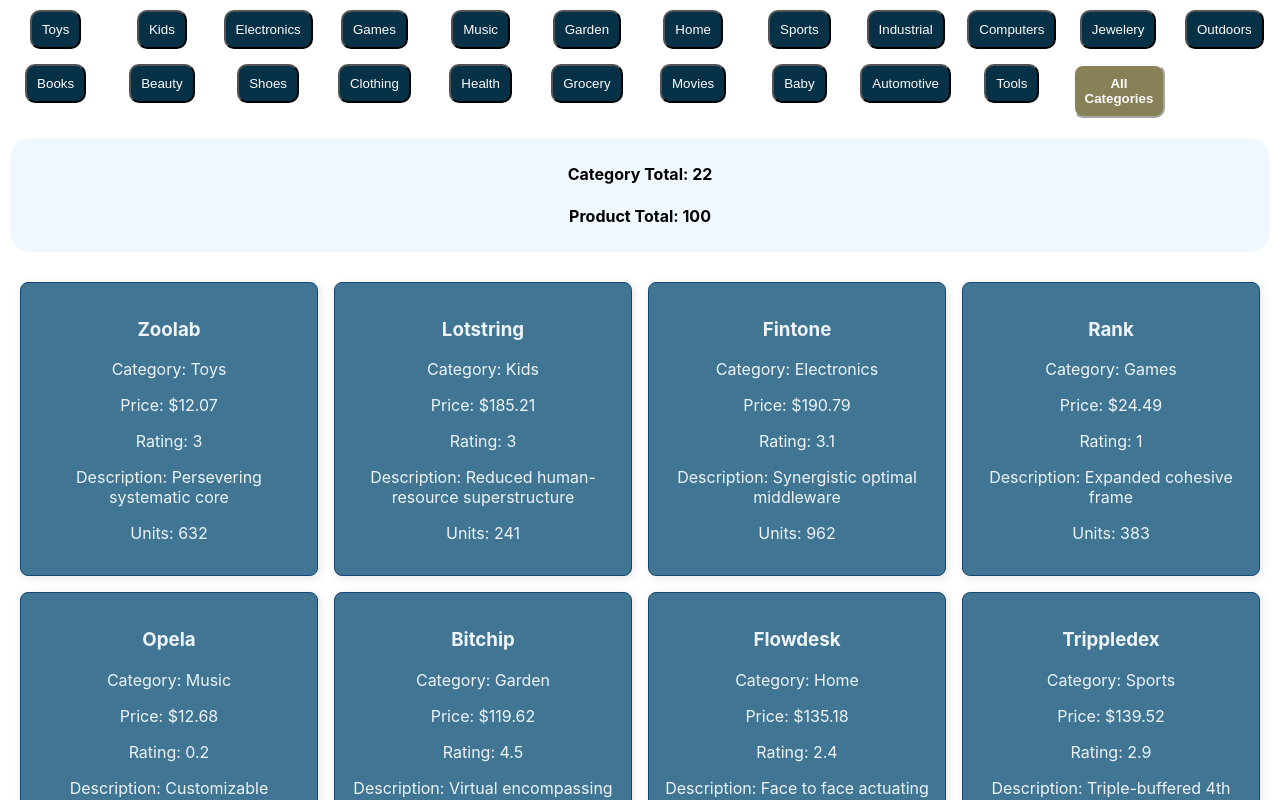
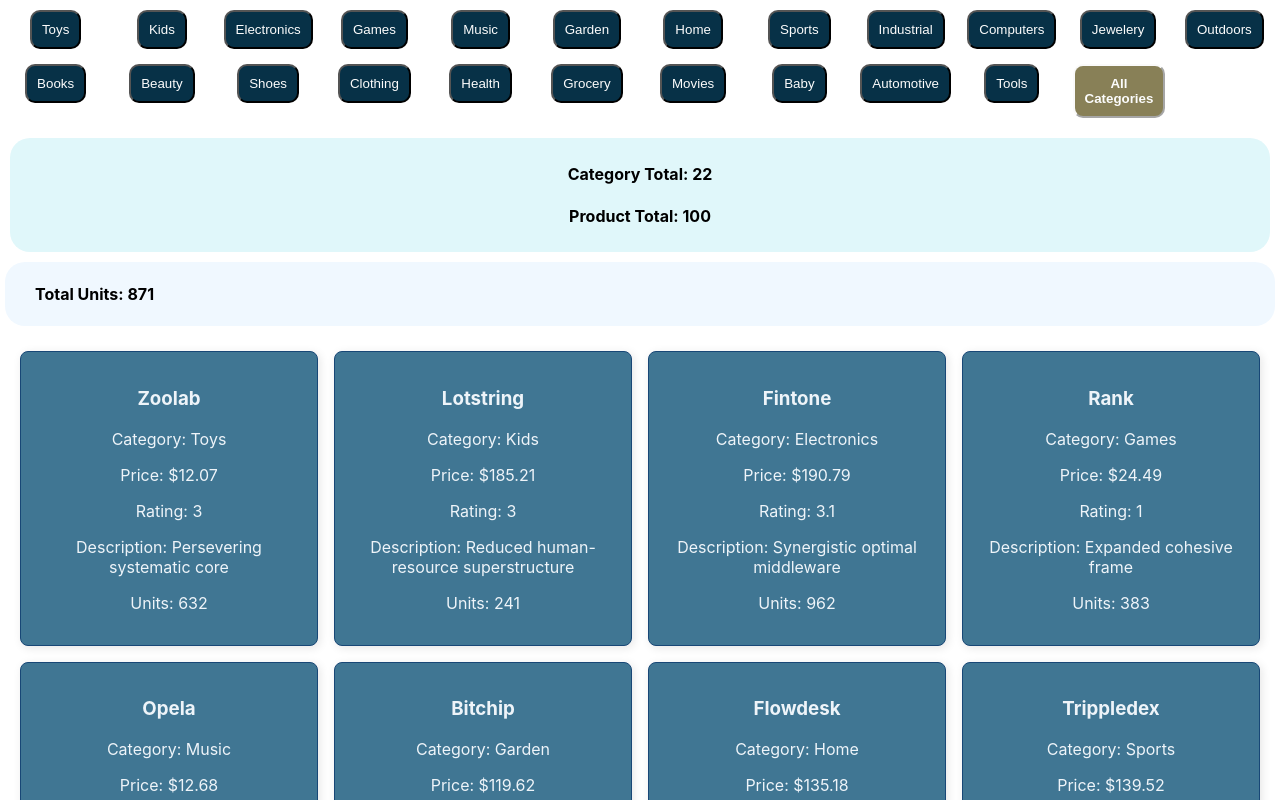
Before and after one commit to xcbhx/react-product-list, a React (Create React App) app: page / in a window 1280 px wide. Shown: the top 800 px of the page. Built offline with nearby package versions, Linux system fonts and the light colour scheme.

Commit message:
display total number of units

```diff
--- a/src/App.js
+++ b/src/App.js
@@ -4,6 +4,7 @@ import data, { uniqueWords } from './data';
 import CategoryButton from './Component/CategoryButton/CategoryButton';
 import ProductCard from './Component/ProductCard/ProductCard';
 import TotalCount from './Component/TotalCount/TotalCount';
+import TotalUnits from './Component/TotalUnits/TotalUnits';
 
 function App() {
   const [selectedCategory, setSelectedCategory] = useState("All Categories");
@@ -15,6 +16,8 @@ function App() {
   const filterProducts = selectedCategory === 'All Categories'
     ? data
     : data.filter(product => product.category === selectedCategory);
+
+  const totalUnits = filterProducts.reduce((sum, product) => product.units, 0);
 
   return (
     <div className="App">
@@ -30,6 +33,8 @@ function App() {
         productCount={filterProducts.length}
       />
 
+      <TotalUnits countUnits={totalUnits} />
+
       <div className='ProductGrid'>
         {filterProducts.map((product) => {
           return <ProductCard key={product.id} product={product}/>
--- a/src/Component/TotalCount/TotalCount.css
+++ b/src/Component/TotalCount/TotalCount.css
@@ -1,7 +1,7 @@
 .TotalCount {
   margin: 10px;
   padding: 5px;
-  background-color: #f0f8ff;
+  background-color: #e0f7fa;
   border-radius: 20px;
   font-weight: bold;
   text-align: center;
--- /dev/null
+++ b/src/Component/TotalUnits/TotalUnits.css
@@ -0,0 +1,9 @@
+.TotalUnits {
+  margin: 5px;
+  padding: 1px;
+  padding-left: 30px;
+  background-color: #f0f8ff;
+  text-align: left;
+  border-radius: 20px;
+  font-weight: bold;
+}
--- /dev/null
+++ b/src/Component/TotalUnits/TotalUnits.jsx
@@ -0,0 +1,11 @@
+import './TotalUnits.css'
+
+function TotalUnits({ countUnits }) {
+  return (
+    <div className='TotalUnits'>
+      <h4>Total Units: {countUnits}</h4>
+    </div>
+  )
+};
+
+export default TotalUnits;
```
